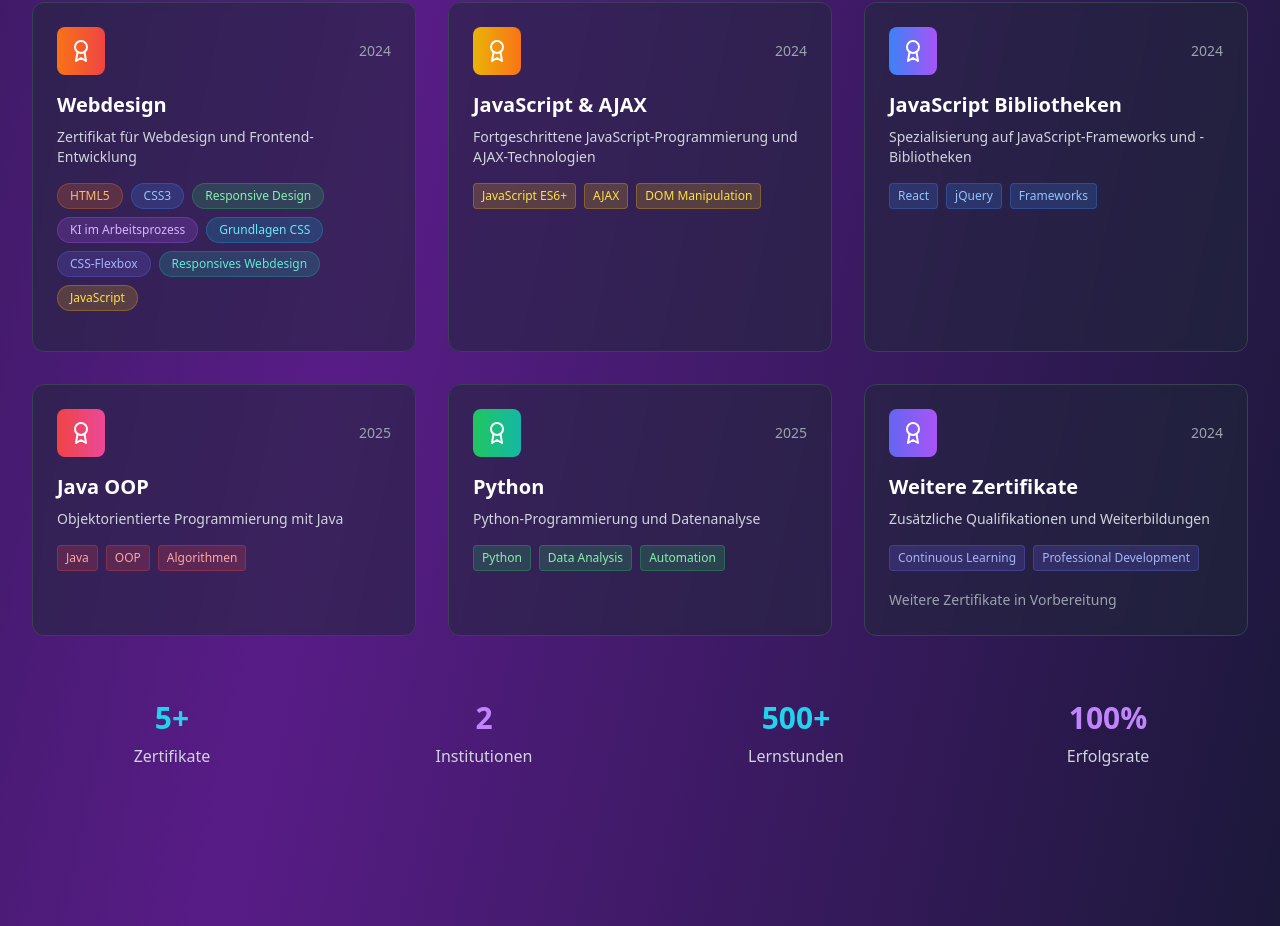
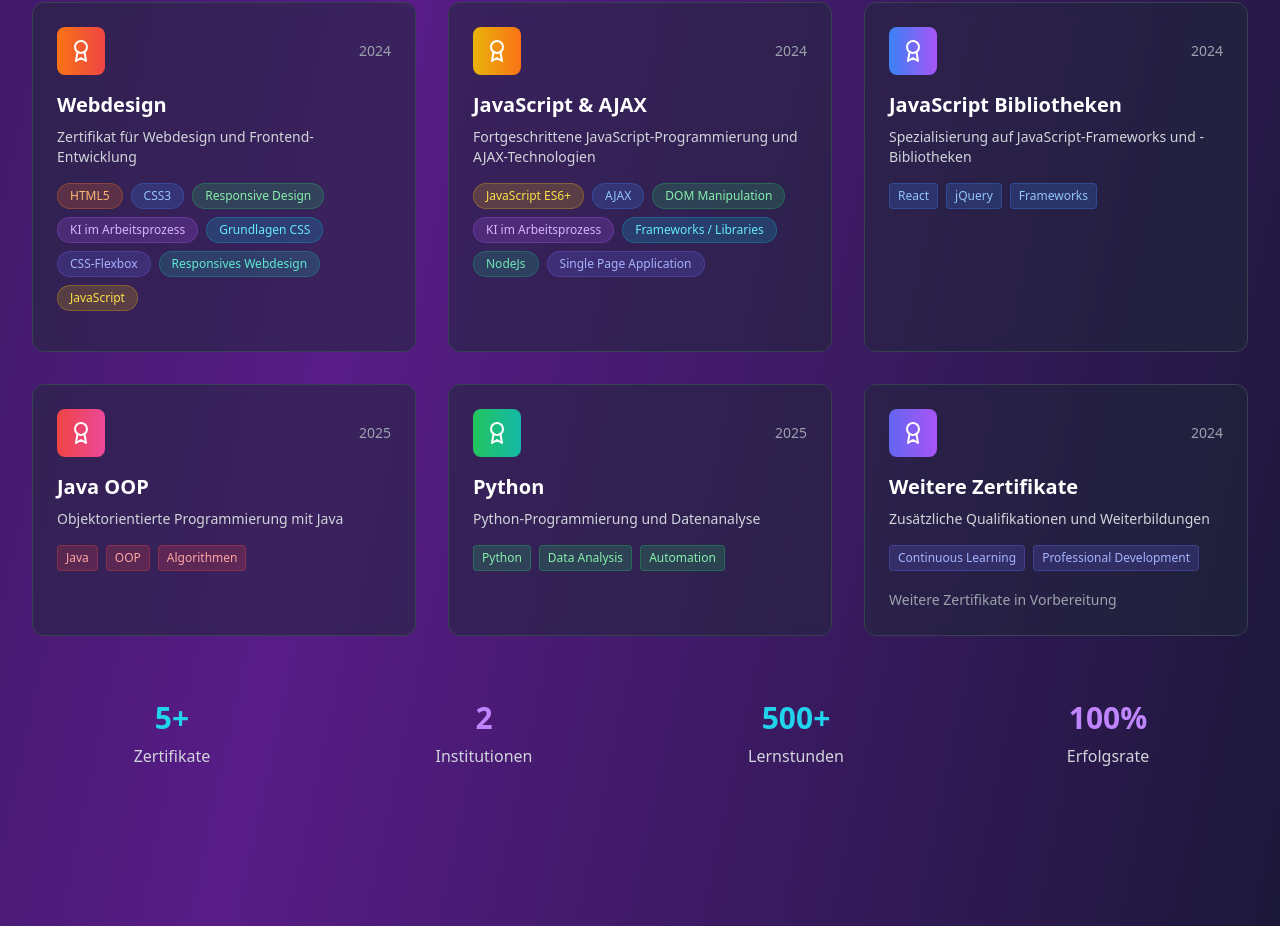
Before and after one commit to Niko5886/Website_CV_Nikolay_Stoyanov, a React (Vite) app: page / in a window 1280 px wide. Shown: the part 4077-5003 px from the top of the page. Built offline with nearby package versions, Linux system fonts and the light colour scheme.

Commit message:
Updated App.tsx

```diff
--- a/src/App.tsx
+++ b/src/App.tsx
@@ -782,14 +782,26 @@ const App = () => {
                 Fortgeschrittene JavaScript-Programmierung und AJAX-Technologien
               </p>
               <div className="flex flex-wrap gap-2 mb-4">
-                <span className="px-2 py-1 bg-yellow-500/20 border border-yellow-500/30 rounded text-xs text-yellow-300">
+                <span className="px-3 py-1 bg-yellow-500/20 text-yellow-300 rounded-full text-xs font-medium border border-yellow-500/30">
                   JavaScript ES6+
                 </span>
-                <span className="px-2 py-1 bg-yellow-500/20 border border-yellow-500/30 rounded text-xs text-yellow-300">
+                <span className="px-3 py-1 bg-blue-500/20 text-blue-300 rounded-full text-xs font-medium border border-blue-500/30">
                   AJAX
                 </span>
-                <span className="px-2 py-1 bg-yellow-500/20 border border-yellow-500/30 rounded text-xs text-yellow-300">
+                <span className="px-3 py-1 bg-green-500/20 text-green-300 rounded-full text-xs font-medium border border-green-500/30">
                   DOM Manipulation
+                </span>
+                <span className="px-3 py-1 bg-purple-500/20 text-purple-300 rounded-full text-xs font-medium border border-purple-500/30">
+                  KI im Arbeitsprozess
+                </span>
+                <span className="px-3 py-1 bg-cyan-500/20 text-cyan-300 rounded-full text-xs font-medium border border-cyan-500/30">
+                  Frameworks / Libraries
+                </span>
+                <span className="px-3 py-1 bg-emerald-500/20 text-emerald-300 rounded-full text-xs font-medium border border-emerald-500/30">
+                  NodeJs
+                </span>
+                <span className="px-3 py-1 bg-indigo-500/20 text-indigo-300 rounded-full text-xs font-medium border border-indigo-500/30">
+                  Single Page Application
                 </span>
               </div>
             </div>
```
